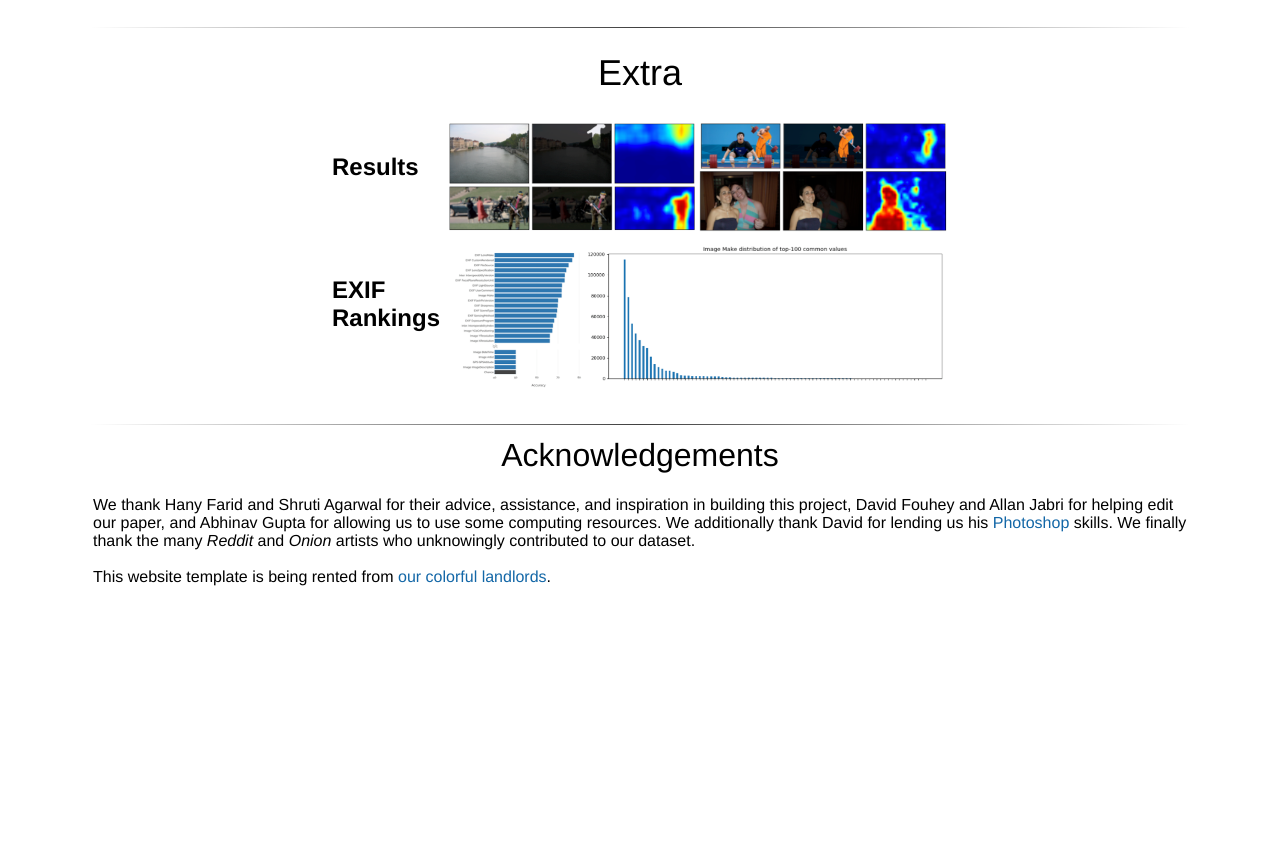
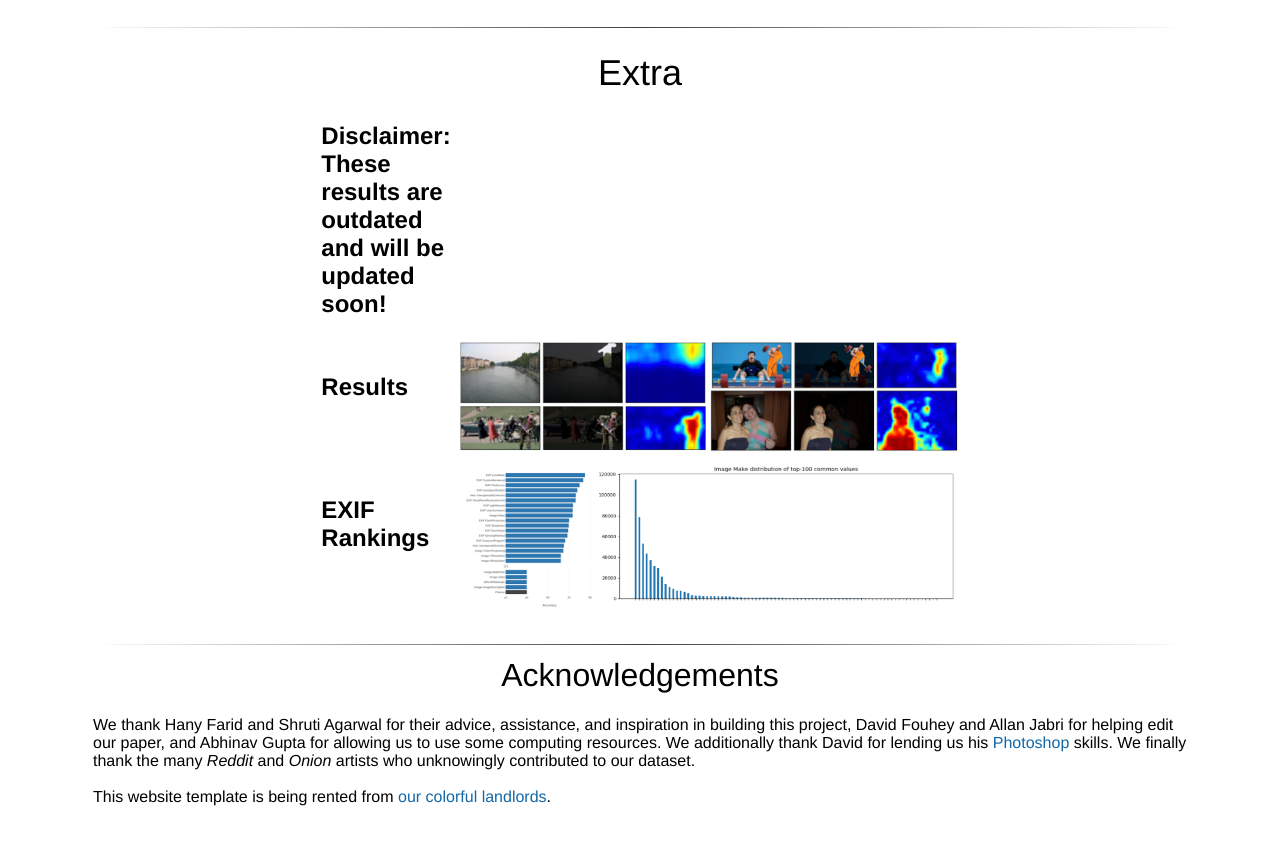
Before and after one commit to minyoungg/selfconsistency, a plain HTML site: page index.html in a window 1280 px wide. Shown: the part 2585-3430 px from the top of the page. Before the commit the page ends 3224 px from the top, so only its background shows below. Drawn offline with Linux system fonts and the light colour scheme.

Commit message:
Update index.html

```diff
--- a/index.html
+++ b/index.html
@@ -287,6 +287,7 @@
       <hr>
 
         <center><h1>Extra</h1></center><table align="center" width="600" px="">
+          <td><h2> Disclaimer: These results are outdated and will be updated soon! </h2></td>
           <tbody><tr>
           <td><h2>Results</h2></td>
           <td width="100"></td>
```
